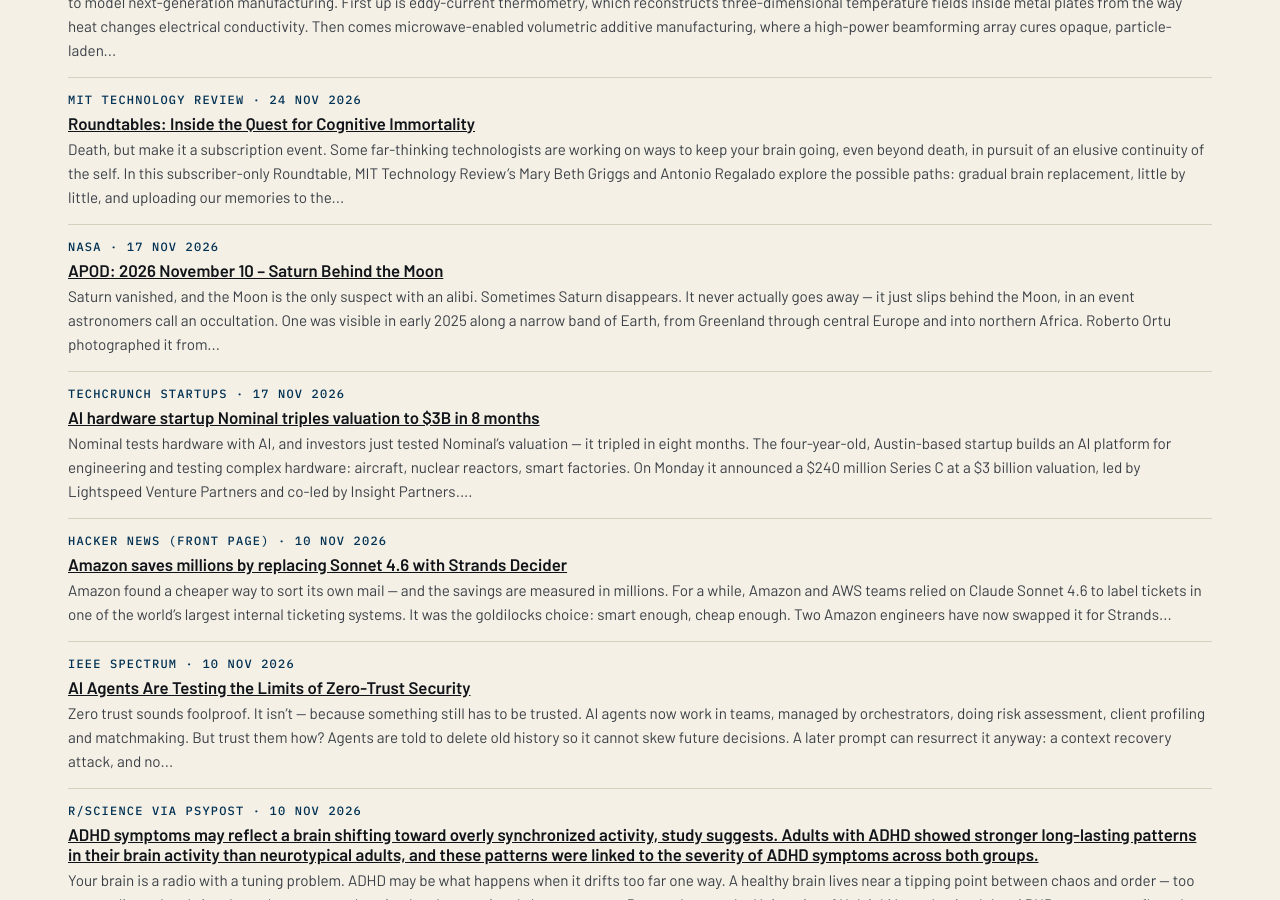
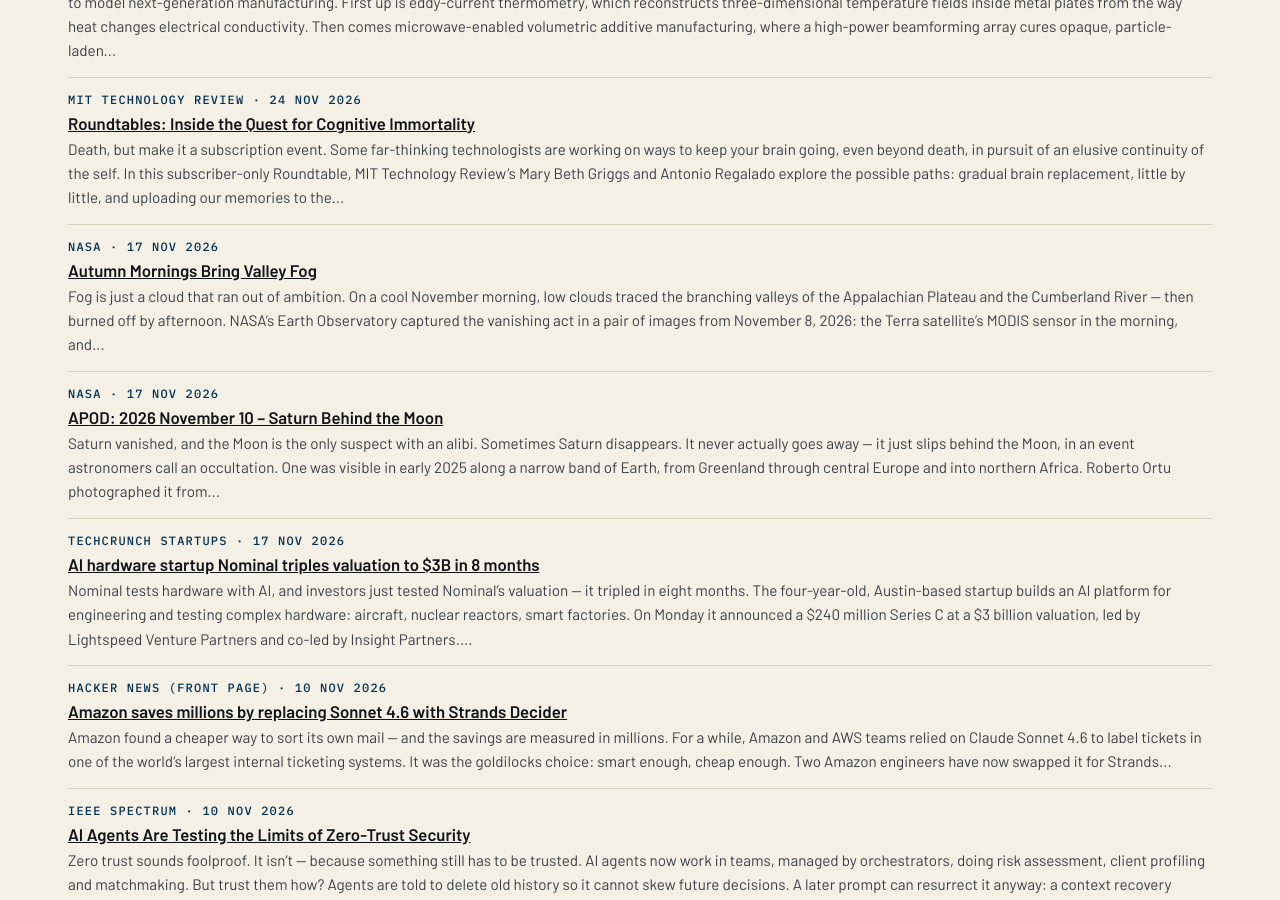
Before and after one commit to katz-news/katz.news, a Jekyll site: the page built from briefs/index.html, in a window 1280 px wide and 900 px high, scrolled down 658 px. Built offline with Jekyll 4.4.1, drawn with Linux system fonts in a browser that asks for light colours.

Commit message:
Publish 2026-11-11

```diff
--- a/_data/build.yml
+++ b/_data/build.yml
@@ -1 +1 @@
-published_at: 2026-11-11T20:01:58Z
+published_at: 2026-11-11T20:05:47Z
--- /dev/null
+++ b/_posts/briefs/2026-11-10-autumn-mornings-bring-valley-fog.md
@@ -0,0 +1,17 @@
+---
+published: true
+title: Autumn Mornings Bring Valley Fog
+date: 2026-11-17
+section: science
+source_name: NASA
+source_url: https://science.nasa.gov/earth/earth-observatory/autumn-mornings-bring-valley-fog/
+---
+Fog is just a cloud that ran out of ambition.
+
+On a cool November morning, low clouds traced the branching valleys of the Appalachian Plateau and the Cumberland River — then burned off by afternoon. NASA's Earth Observatory captured the vanishing act in a pair of images from November 8, 2026: the Terra satellite's MODIS sensor in the morning, and NOAA-21 VIIRS in the afternoon, after the fog had lifted and the rivers and valleys stood exposed.
+
+The clouds appear to be fog, which is a cloud that forms near the ground. Foggy mornings are common here this time of year. As nights lengthen, the ground has more time to cool, and the air cools toward the dew point — the temperature at which water vapour begins condensing into tiny droplets. Cold air is denser than warm air, so it flows downslope and pools in valleys, exactly where the fog settles.
+
+According to the National Weather Service, the region saw locally dense valley fog on the morning of November 8; earlier in the week, dense fog blanketed a wider part of the region and prompted advisories for hazardous travel conditions.
+
+Conclusion: the fog is not weather going wrong, but rather physics going downhill — a cold, creeping curtain of autumn theatre.
```
